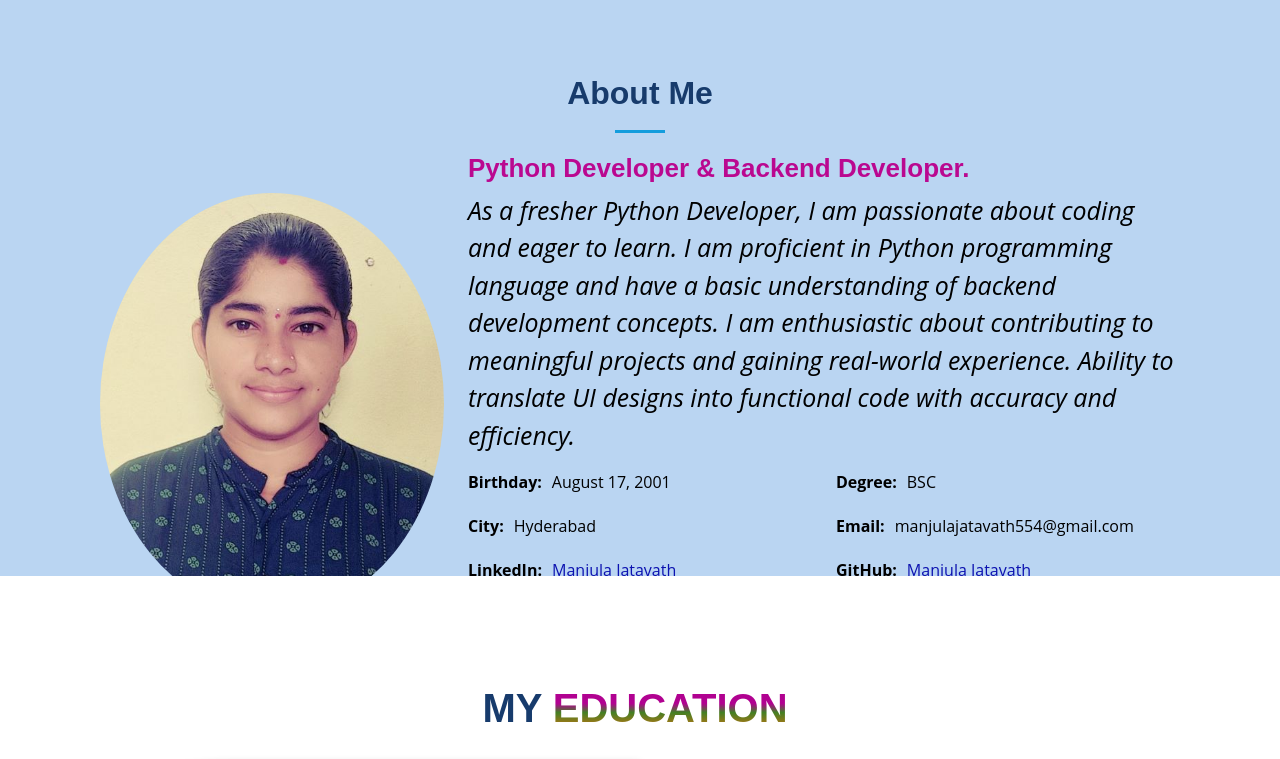
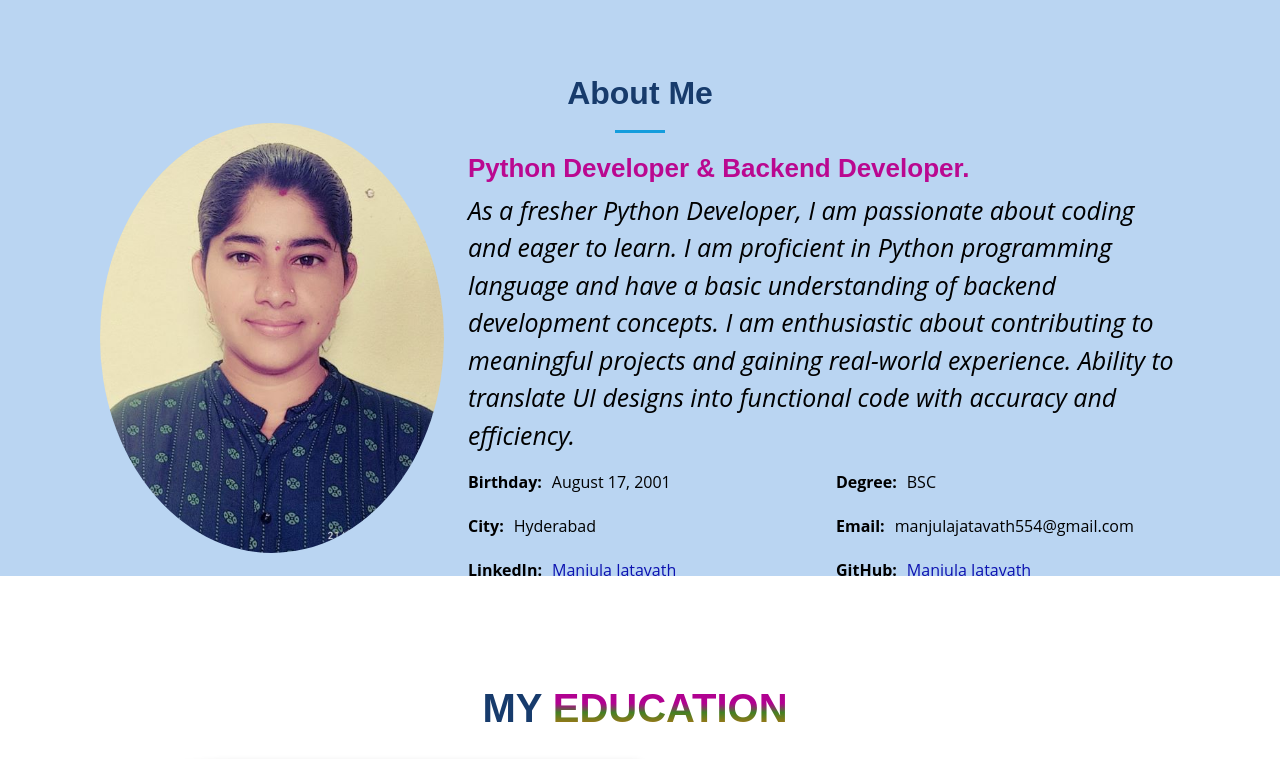
Before and after one commit to ManjulaJatavath/Personal_Portfolio, a plain HTML site: page home.html in a window 1280 px wide. Shown: the part 800-1559 px from the top of the page. Drawn offline with nearby package versions, Linux system fonts and the light colour scheme; a web font is replaced by a local one.

Commit message:
code updated

```diff
--- a/assets/css/home.css
+++ b/assets/css/home.css
@@ -828,7 +828,14 @@ margin-top: 96px;
   z-index: 9999;
   background: #040b14;
 }
-
+.img-fluid {
+  max-width: 100%;
+  /* height: auto; */
+  height: 430px !important;
+  margin-top: -70px;
+  margin-right: 10px;
+  background-color: #c91688;
+}
 #footer .copyright {
   text-align: center;
 }
```
